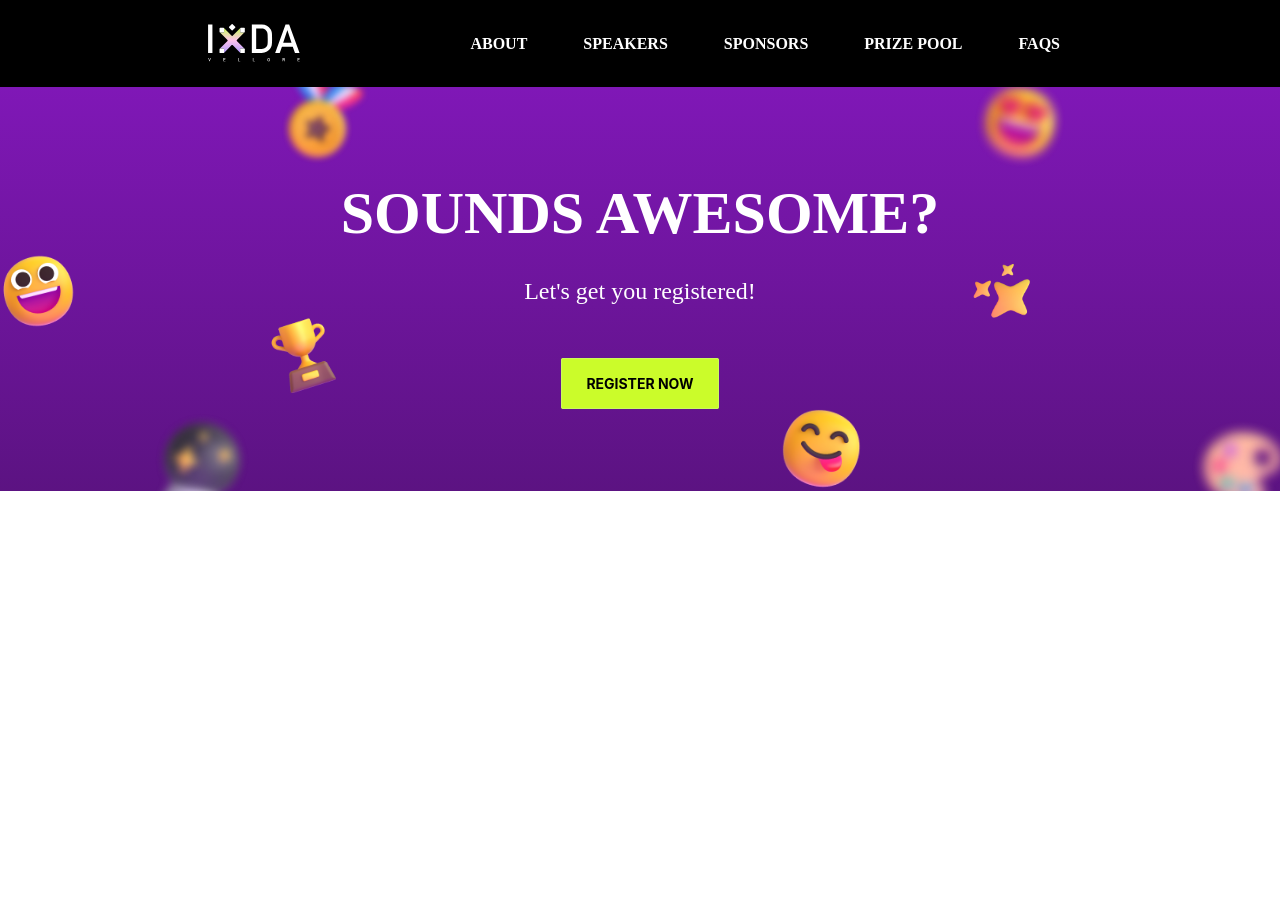
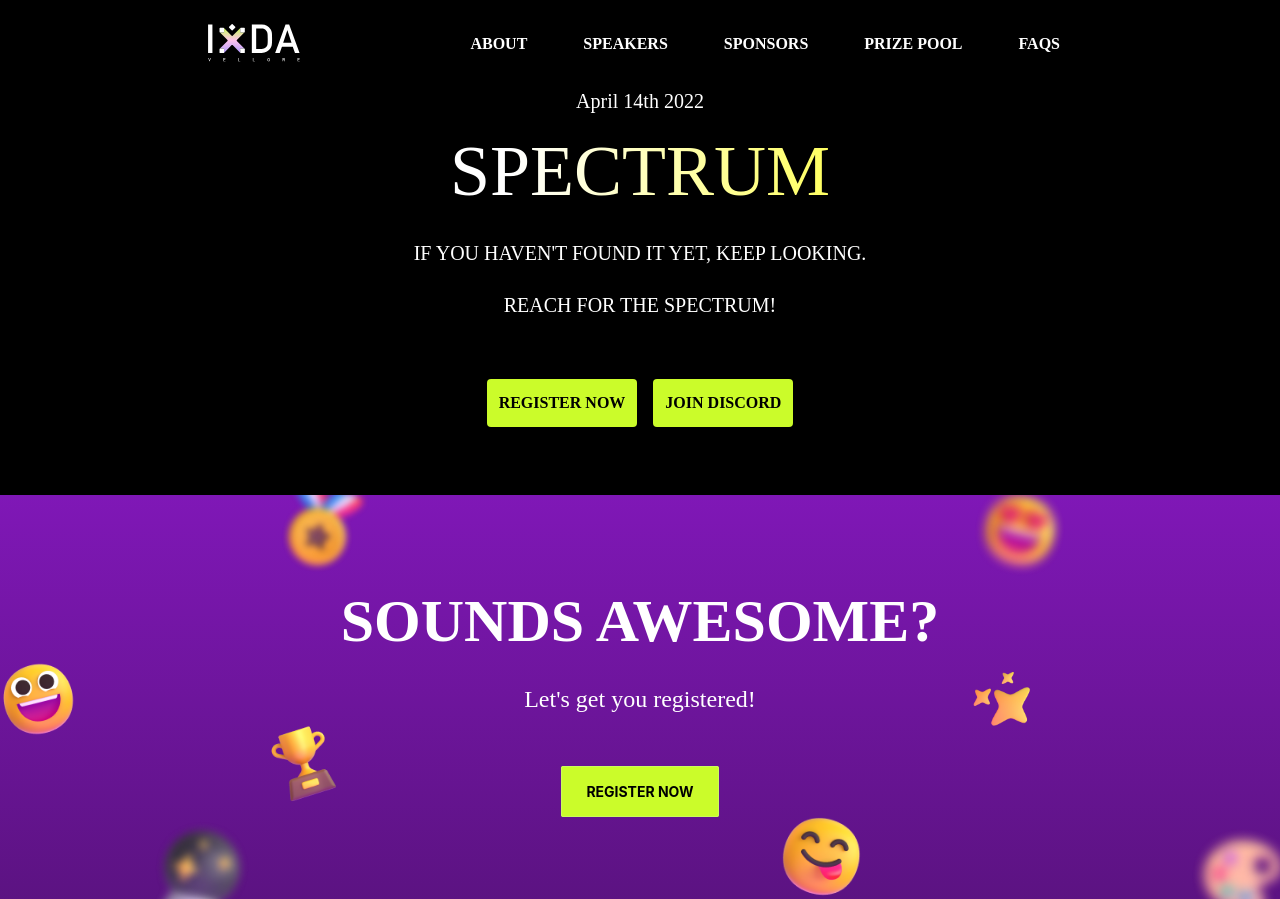
Before and after one commit to IxDA-Vellore/Spectrum-Frontend-2022, a React (Create React App) app: page / in a window 1280 px wide. Before the commit the page ends 800 px from the top, so only its background shows below. Built offline with nearby package versions, Linux system fonts and the light colour scheme.

Commit message:
feat: Hero

```diff
--- a/src/App.js
+++ b/src/App.js
@@ -3,11 +3,13 @@ import Register from "./Components/Header/Register";
 
 // Components Import
 import Header from "./Components/Header/Header";
+import Hero from "./Components/Header/Hero";
 
 function App() {
   return (
     <div className="bg-black text-white">
       <Header />
+      <Hero />
       <Register />
     </div>
   );
--- /dev/null
+++ b/src/Components/Header/Hero.js
@@ -0,0 +1,25 @@
+import React from "react";
+
+export default function Hero() {
+    return (
+        <>
+            <div className="flex flex-col space-y-12 bg-black">
+                <div className="text-center">
+                    <p className="font-primary text-xl"> April 14th 2022</p>
+                    <p className="font-secondary text-7xl linear-wipe p-5"> SPECTRUM </p>
+                    <p className="font-primary text-xl p-3"> IF YOU HAVEN'T FOUND IT YET, KEEP LOOKING.</p>
+                    <p className="font-primary text-xl p-3"> REACH FOR THE SPECTRUM!</p>
+                </div>
+                <div className="flex items-center justify-center space-x-4 pb-5">
+                    <div>
+                        <button className="font-primary font-bold rounded bg-registerNow text-black p-3 hover:text-white hover:bg-black hover:border border-registerNow"> REGISTER NOW </button>
+                    </div>
+                    <div>
+                        <button className="font-primary font-bold rounded bg-registerNow text-black p-3 hover:text-white hover:bg-black hover:border border-registerNow"> JOIN DISCORD </button>
+                    </div>
+                </div>
+                <div className="space-y-10"></div>
+            </div>
+        </>
+    )
+};
--- a/src/index.css
+++ b/src/index.css
@@ -27,3 +27,23 @@ code {
   font-family: source-code-pro, Menlo, Monaco, Consolas, "Courier New",
     monospace;
 }
+
+.linear-wipe {
+  text-align: center;
+
+  background: linear-gradient(to right, #FFF 20%, #FF0 40%, #FF0 60%, #FFF 80%);
+  background-size: 200% auto;
+
+  color: #000;
+  background-clip: text;
+  text-fill-color: transparent;
+  -webkit-background-clip: text;
+  -webkit-text-fill-color: transparent;
+
+  animation: shine 2s linear infinite;
+  @keyframes shine {
+    to {
+      background-position: 200% center;
+    }
+  }
+}
```
